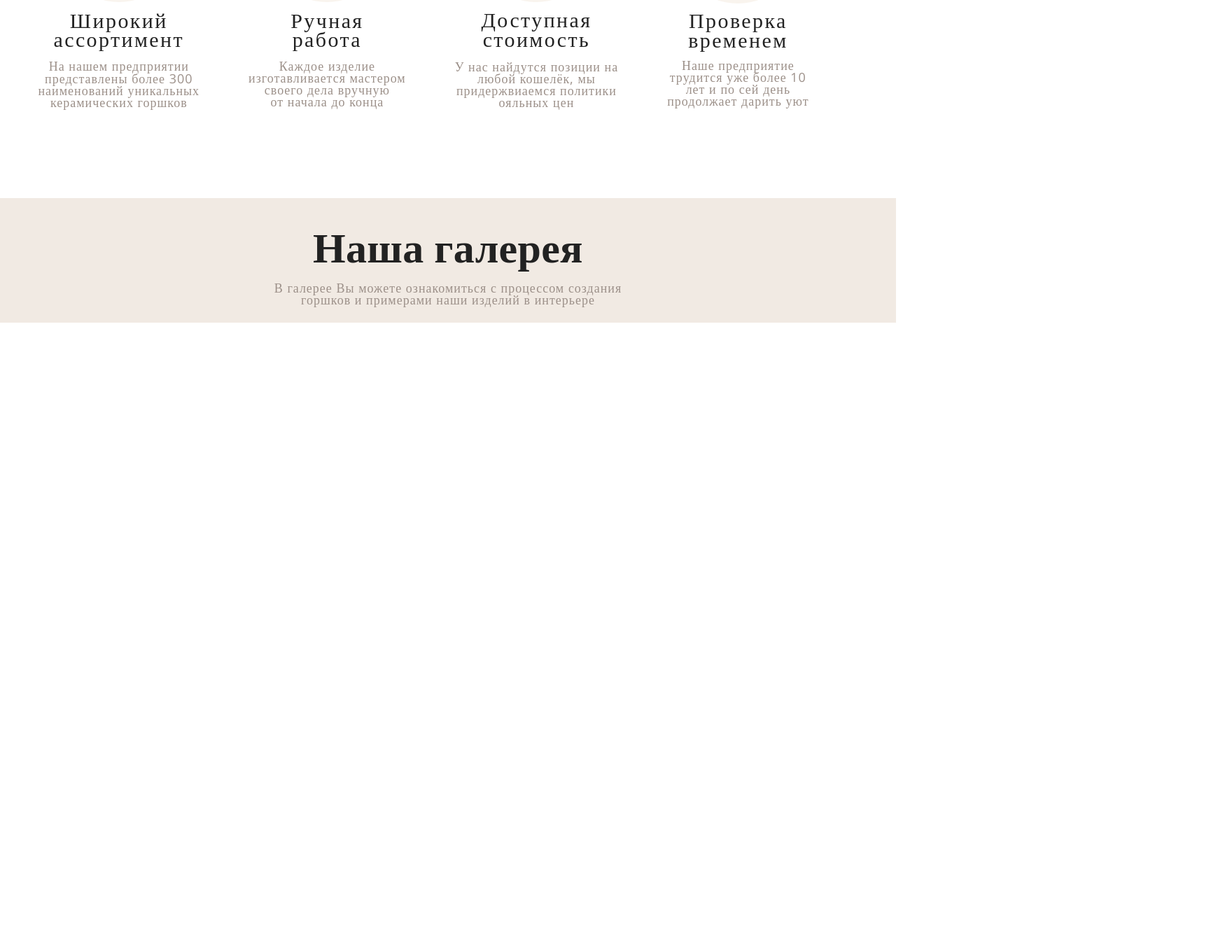
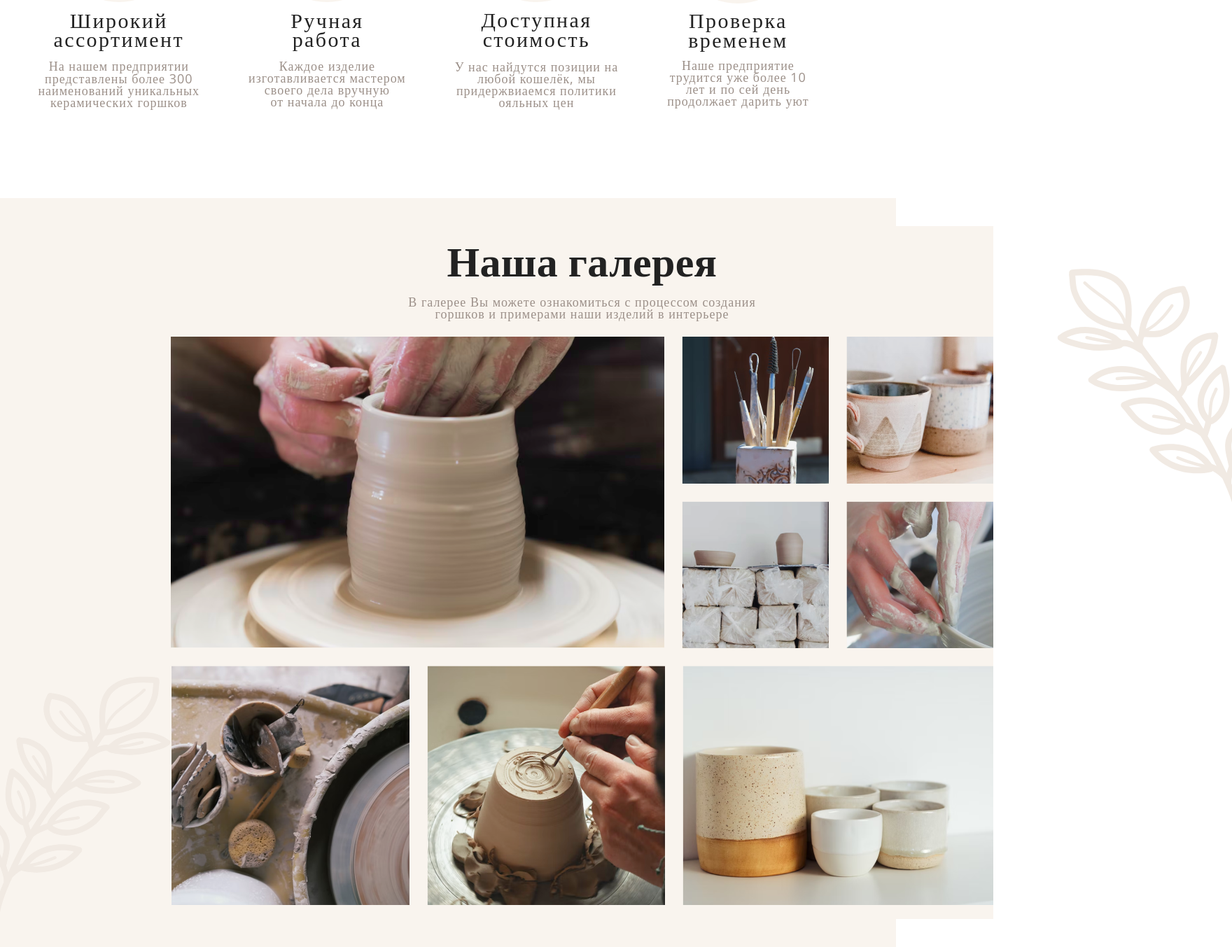
Before and after one commit to geodryaev/sait, a plain HTML site: page index.html in a window 1280 px wide. Shown: the part 1225-2578 px from the top of the page at 70% size, 1760 px wide, since content can reach past the window. Before the commit the page ends 1686 px from the top, so only its background shows below. Drawn offline with nearby package versions, Linux system fonts and the light colour scheme.

Commit message:
divComplate

```diff
--- a/css/main.css
+++ b/css/main.css
@@ -191,15 +191,13 @@ a
 
 .ourGalare
 {
-    background-color: #F1EAE3;
-    width: 100%;
+    background-color: #F9F4EE;
     display: flex;
     justify-content: center;
     flex-direction: column;
 }
 .ourGalare_maintext
 {
-    margin-top: 5vh;
     display: flex;
     justify-content: center;
     font-family: 'Playfair Display';
@@ -241,3 +239,111 @@ a
     letter-spacing: 0.055em;
     color: #9C9089;
 }
+
+.ourGalare_photo{
+    display: flex;
+    flex-direction: column;
+    align-items: center;
+}
+.ourGalare_photo_up_left
+{
+    width: 705px;
+    height: 445px;
+    background-image: url(../image/main/Rectangle\ 4.png);
+}
+.ourGalare_photo_up
+{
+    display: flex;
+    flex-direction: row;
+}
+
+.ourGalare_photo_up_right
+{
+    margin-left: 25px;
+    display: flex;
+    flex-direction: row;
+}
+
+.ourGalare_photo_up_right_right{
+    display: flex;
+    flex-direction: column;
+    margin-left: 25px;
+}
+.ourGalare_photo_up_right_left{
+    display: flex;
+    flex-direction: column;
+}
+
+.ourGalare_photo_down{
+    display: flex;
+    flex-direction: row;
+    margin-top: 25px;
+}
+
+.ourGalare_photo_elements1{
+    background-image: url(../image/main/Rectangle\ 7.png);
+    width: 210px;
+    height: 210px;
+}
+.ourGalare_photo_elements2{
+    background-image: url(../image/main/Rectangle\ 8.png);
+    margin-top: 25px;
+    width: 210px;
+    height: 210px;
+}
+
+.ourGalare_photo_elements3{
+    background-image: url(../image/main/Rectangle\ 9.png);
+    width: 210px;
+    height: 210px;
+}
+
+.ourGalare_photo_elements4{
+    background-image: url(../image/main/Rectangle\ 10.png);
+    margin-top: 25px;
+    width: 210px;
+    height: 210px;
+}
+
+.ourGalare_photo_down_1{
+    width: 340px;
+    height: 342px;
+    background-image: url(../image/main/Rectangle\ 5.png);
+}
+
+.ourGalare_photo_down_2{
+    width: 340px;
+    height: 342px;
+    margin-left: 25px;
+    margin-right: 25px;
+    background-image: url(../image/main/Rectangle\ 6.png);
+}
+
+.ourGalare_photo_down_3{
+    width: 444px;
+    height: 342px;
+    background-image: url(../image/main/Rectangle\ 11.png);
+}
+
+.ourGalare_photo_left{
+    height: 100%;
+    display: flex;
+    flex-direction: column;
+    justify-content: flex-end;
+}
+
+.ourGalare_photo_right{
+
+}
+
+.ourGalare_main
+{
+    background-color: #F9F4EE;
+    width: 100%;
+    height: 990px;
+    display: flex;
+    flex-direction: row;
+    justify-content: space-between;
+    padding-bottom: 5vh;
+    padding-top: 5vh;
+}
--- a/index.html
+++ b/index.html
@@ -109,6 +109,11 @@
     </div>
 
 
+    <div class="ourGalare_main" >
+
+        <div class="ourGalare_photo_left">
+            <img src="image/main/leftOutGalare.svg" alt="">
+        </div>
         <div class="ourGalare">
             <div class="ourGalare_maintext">
                 Наша галерея
@@ -120,6 +125,36 @@
                 горшков и примерами наши изделий в интерьере
             </div>
             <div class="ourGalare_photo">
+                <div class="ourGalare_photo_up">
+                    <div class="ourGalare_photo_up_left"></div>
+                    <div class="ourGalare_photo_up_right">
+                        <div class="ourGalare_photo_up_right_left">
+                            <div class="ourGalare_photo_elements1">
+
+                            </div>
+                            <div class="ourGalare_photo_elements2">
+
+                            </div>
+                        </div>
+                        <div class="ourGalare_photo_up_right_right">
+                            <div class="ourGalare_photo_elements3">
+
+                            </div>
+                            <div class="ourGalare_photo_elements4">
+
+                            </div>
+                        </div>
+                    </div>
+                </div>
+                <div class="ourGalare_photo_down">
+                    <div class="ourGalare_photo_down_1"></div>
+                    <div class="ourGalare_photo_down_2"></div>
+                    <div class="ourGalare_photo_down_3"></div>
+                </div>
+            </div>
+        </div>
+        <div class="ourGalare_photo_right">
+            <img src="image/main/rightOurGalare.svg" alt="">
 
         </div>
     </div>
```
Also changed, not shown: image/main/Rectangle 10.png (added), image/main/Rectangle 11.png (added), image/main/Rectangle 4.png (added), image/main/Rectangle 5.png (added), image/main/Rectangle 6.png (added), image/main/Rectangle 7.png (added), image/main/Rectangle 8.png (added), image/main/Rectangle 9.png (added), image/main/leftOutGalare.svg (added), image/main/rightOurGalare.svg (added). Lines whose indentation alone changed are shown as unchanged.
